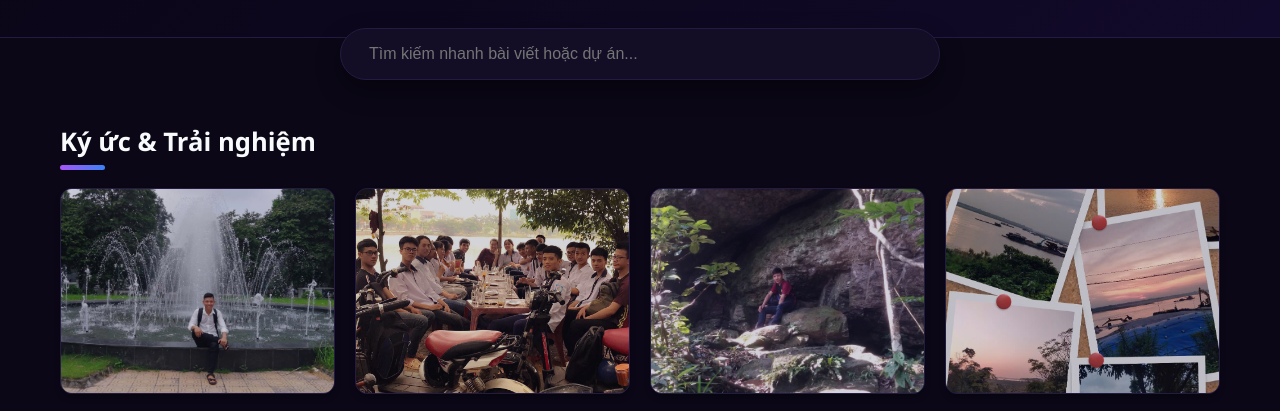
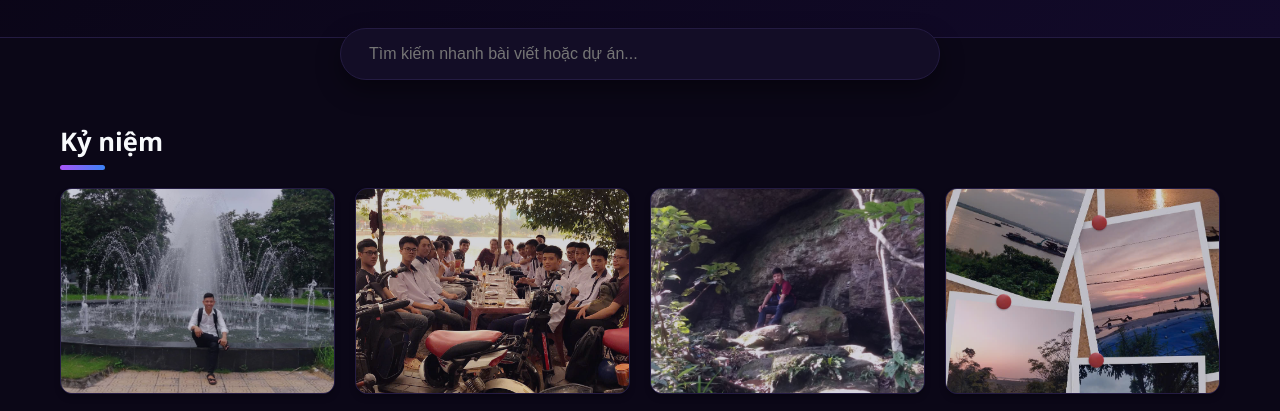
Before and after one commit to NguyenVanHiep2201/Personal-web, a plain HTML site: page index.html in a window 1280 px wide. Shown: the part 342-753 px from the top of the page. Drawn offline with nearby package versions, Linux system fonts and the light colour scheme.

Commit message:
Update index.html

```diff
--- a/index.html
+++ b/index.html
@@ -59,7 +59,7 @@
     </div>
 
     <section class="section-wrapper">
-      <h2 class="section-title">Ký ức & Trải nghiệm</h2>
+      <h2 class="section-title">Kỷ niệm</h2>
       <div class="gallery-grid">
         <div class="gallery-item"><a href="08.2019.jpg" data-lightbox="gallery"><img src="08.2019.jpg" alt="Kỷ niệm"></a></div>
         <div class="gallery-item"><a href="ảnh cuối cấp 3.jpg" data-lightbox="gallery"><img src="ảnh cuối cấp 3.jpg" alt="Kỷ niệm"></a></div>
```
